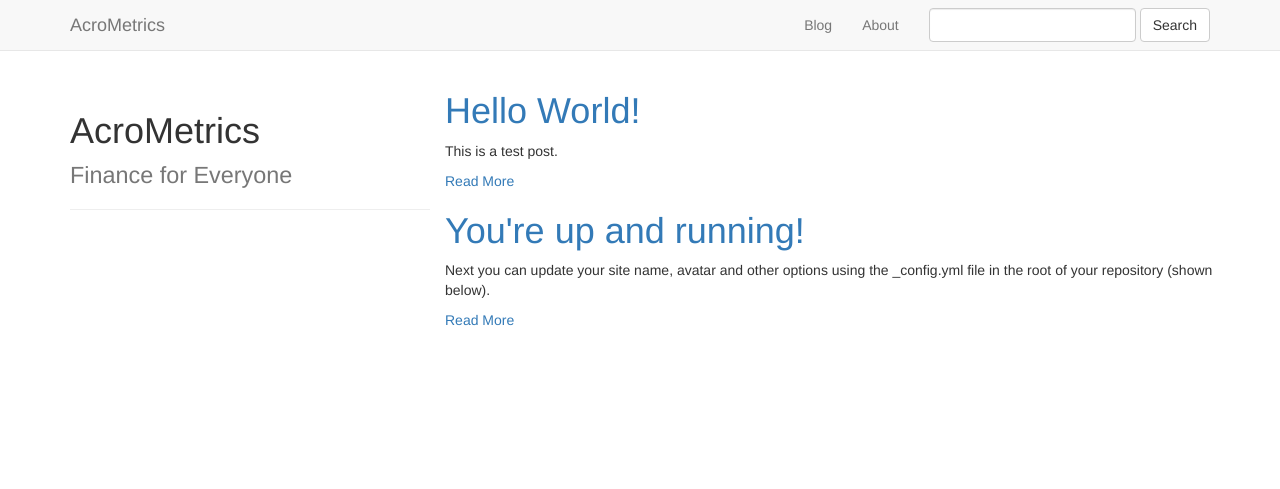
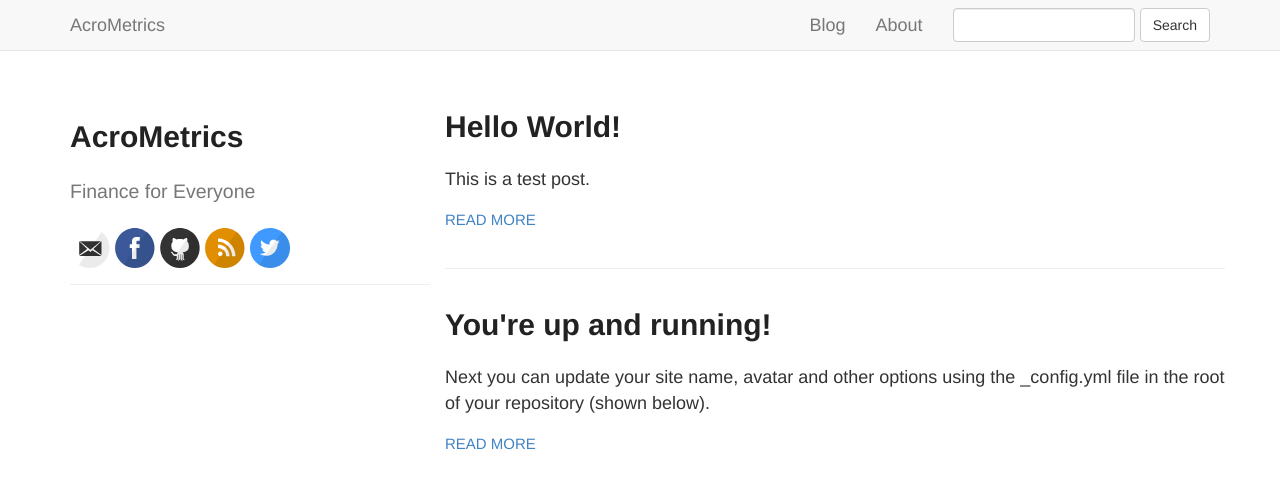
Before and after one commit to AcroMetrics/blog, a Jekyll site: the page built from index.html, in a window 1280 px wide. Shown: the top 489 px of the page. Built offline with Jekyll 4.4.1, drawn with Linux system fonts in a browser that asks for light colours.

Commit message:
changed formatting...

```diff
--- a/_layouts/default.html
+++ b/_layouts/default.html
@@ -6,9 +6,10 @@
 	{% include meta.html %}
 
 	<!--[if lt IE 9]>
-	  <script src="http://html5shiv.googlecode.com/svn/trunk/html5.js"></script>
+		<script src="http://html5shiv.googlecode.com/svn/trunk/html5.js"></script>
 	<![endif]-->
 
+	<link rel="stylesheet" type="text/css" href="{{ site.baseurl }}/style.css" />
 	<link rel="stylesheet" type="text/css" href="{{ site.baseurl }}/css/style.css" />
 	<link rel="alternate" type="application/rss+xml" title="{{ site.name }} - {{ site.description }}" href="{{ site.baseurl }}/feed.xml" />
 
@@ -47,9 +48,11 @@
 		<div class="col-md-4">
 			<div class="page-header">
 				<h1>
-					AcroMetrics<br><small>Finance for Everyone</small>
+					{{ site.name }}<br><small>{{ site.description }}</small>
 				</h1>
+				{% include svg-icons.html %}
 			</div>
+
 		</div>
 		<div class="col-md-8">
 			<div class="row">
@@ -60,17 +63,10 @@
 		</div>
 	</div>
 </div>
-	<div class="wrapper-footer">
-	  <div class="container">
-		<footer class="footer">
-		  {% include svg-icons.html %}
-		</footer>
-	  </div>
-	</div>
 
 	{% include analytics.html %}
-	<script src="js/jquery.min.js"></script>
-	<script src="js/bootstrap.min.js"></script>
-	<script src="js/scripts.js"></script>
+	<script src="{{ site.baseurl }}/js/jquery.min.js"></script>
+	<script src="{{ site.baseurl }}/js/bootstrap.min.js"></script>
+	<script src="{{ site.baseurl }}/js/scripts.js"></script>
   </body>
 </html>
--- a/style.scss
+++ b/style.scss
@@ -23,12 +23,12 @@
   color: $darkGray;
 }
 
-.container {
-  margin: 0 auto;
-  max-width: 740px;
-  padding: 0 10px;
-  width: 100%;
-}
+//.container {
+//  margin: 0 auto;
+//  max-width: 740px;
+//  padding: 0 10px;
+//  width: 100%;
+//}
 
 h1, h2, h3, h4, h5, h6 {
   font-family: $helveticaNeue;
@@ -210,32 +210,32 @@
   }
 }
 
-nav {
-  float: right;
-  margin-top: 23px; // @TODO: Vertically middle align
-  font-family: $helveticaNeue;
-  font-size: 18px;
-
-  @include mobile {
-    float: none;
-    margin-top: 9px;
-    display: block;
-    font-size: 16px;
-  }
-
-  a {
-    margin-left: 20px;
-    color: $darkGray;
-    text-align: right;
-    font-weight: 300;
-    letter-spacing: 1px;
-
-    @include mobile {
-      margin: 0 10px;
-      color: $blue;
-    }
-  }
-}
+//nav {
+//  float: right;
+//  margin-top: 23px; // @TODO: Vertically middle align
+//  font-family: $helveticaNeue;
+//  font-size: 18px;
+//
+//  @include mobile {
+//    float: none;
+//    margin-top: 9px;
+//    display: block;
+//    font-size: 16px;
+//  }
+//
+//  a {
+//    margin-left: 20px;
+//    color: $darkGray;
+//    text-align: right;
+//    font-weight: 300;
+//    letter-spacing: 1px;
+//
+//    @include mobile {
+//      margin: 0 10px;
+//      color: $blue;
+//    }
+//  }
+//}
 
 //
 // .main
@@ -271,17 +271,17 @@
   }
 }
 
-.wrapper-footer {
-  margin-top: 50px;
-  border-top: 1px solid #ddd;
-  border-bottom: 1px solid #ddd;
-  background-color: $lightGray;
-}
-
-footer {
-  padding: 20px 0;
-  text-align: center;
-}
+// .wrapper-footer {
+//   margin-top: 50px;
+//   border-top: 1px solid #ddd;
+//   border-bottom: 1px solid #ddd;
+//   background-color: $lightGray;
+// }
+//
+// footer {
+//   padding: 20px 0;
+//   text-align: center;
+// }
 
 // Settled on moving the import of syntax highlighting to the bottom of the CSS
 // ... Otherwise it really bloats up the top of the CSS file and makes it difficult to find the start
```
